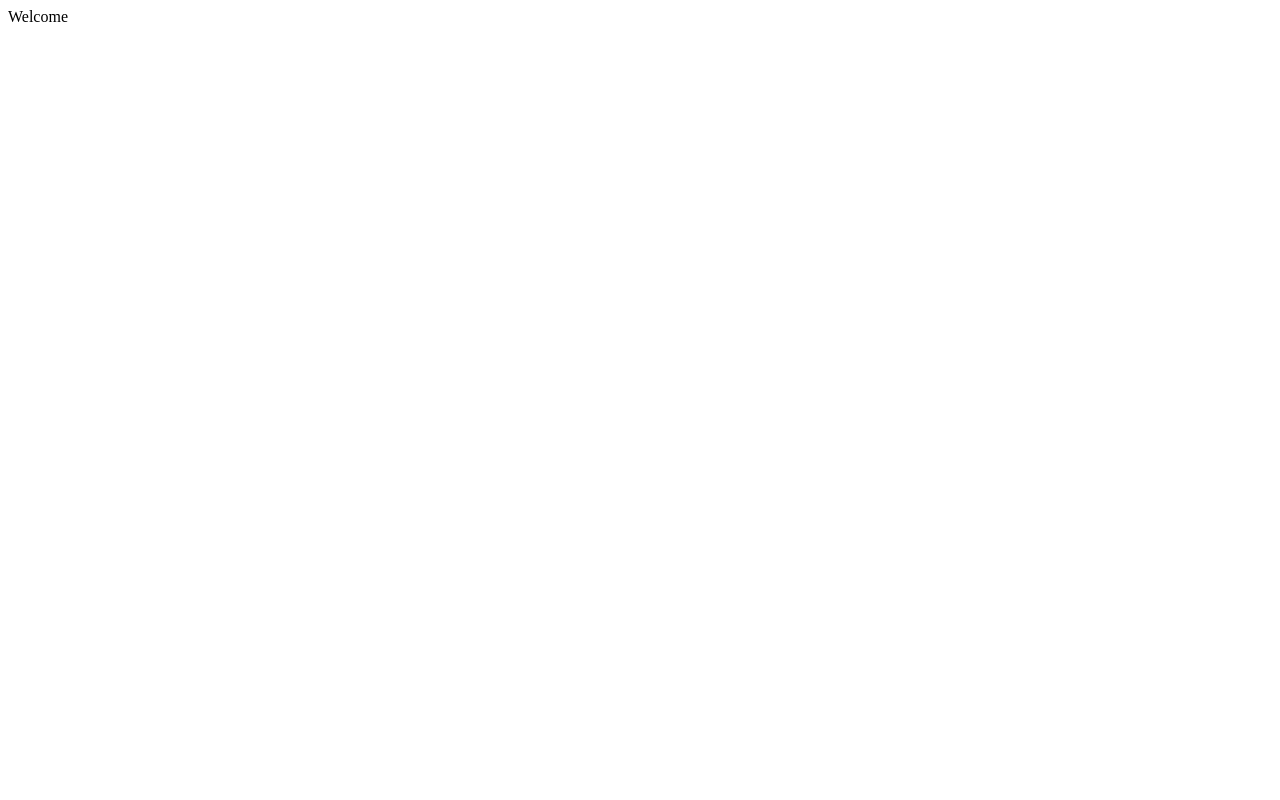
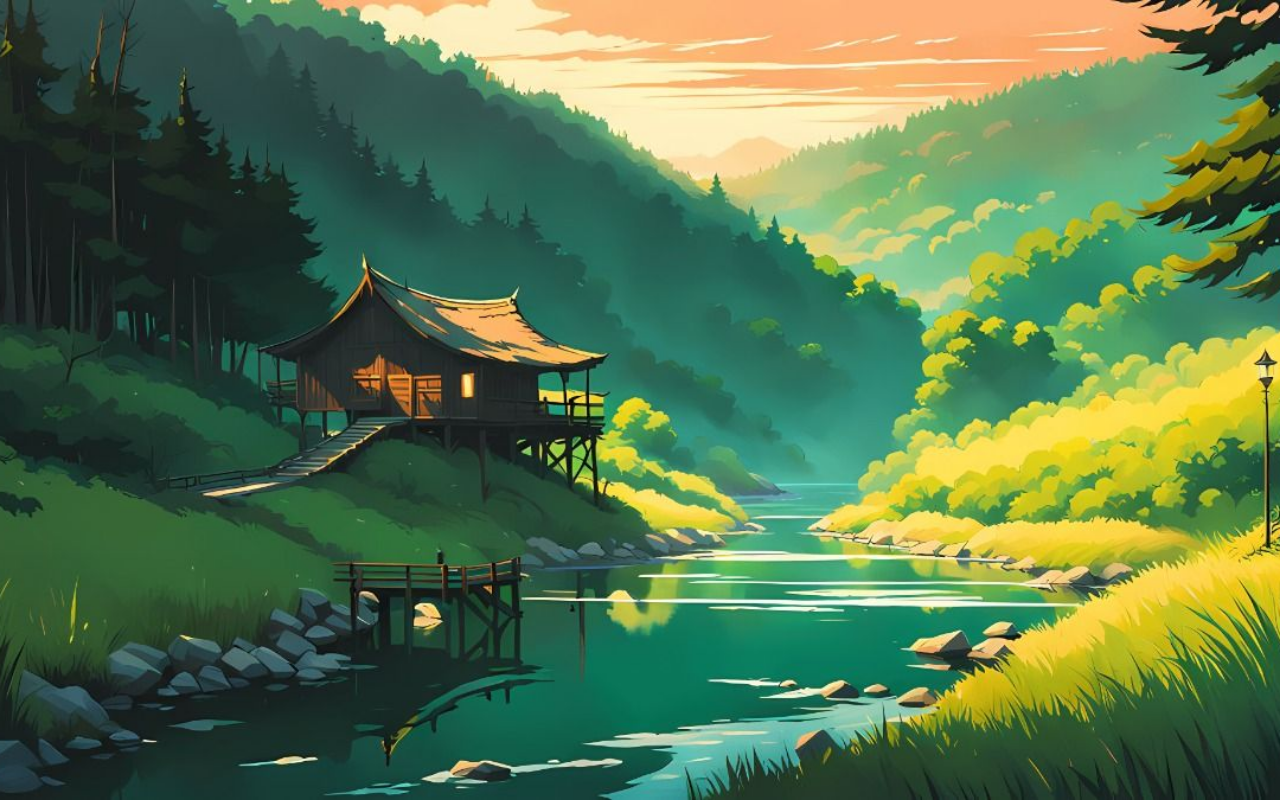
Before and after one commit to MDKolev/jsonplaceholder-api, a React (Vite) app: page / in a window 1280 px wide. Built offline with nearby package versions, Linux system fonts and the light colour scheme.

Commit message:
setting a background image

```diff
--- a/src/App.css
+++ b/src/App.css
@@ -0,0 +1,13 @@
+body{
+  margin: 0;
+  padding: 0;
+}
+
+.container {
+  width: 100vw;
+  height: 100vh;
+  background: url('/src/assets/forest.jpg');
+  background-size: cover;
+  background-position: center;
+  font-family: monospace;
+}
--- a/src/App.jsx
+++ b/src/App.jsx
@@ -1,12 +1,10 @@
-import { useState } from 'react'
 import './App.css'
 
 function App() {
-  const [count, setCount] = useState(0)
 
   return (
     <>
-  <div>Welcome</div>
+      <div className='container'></div>
     </>
   )
 }
```
Also changed, not shown: src/assets/forest.jpg (added).
